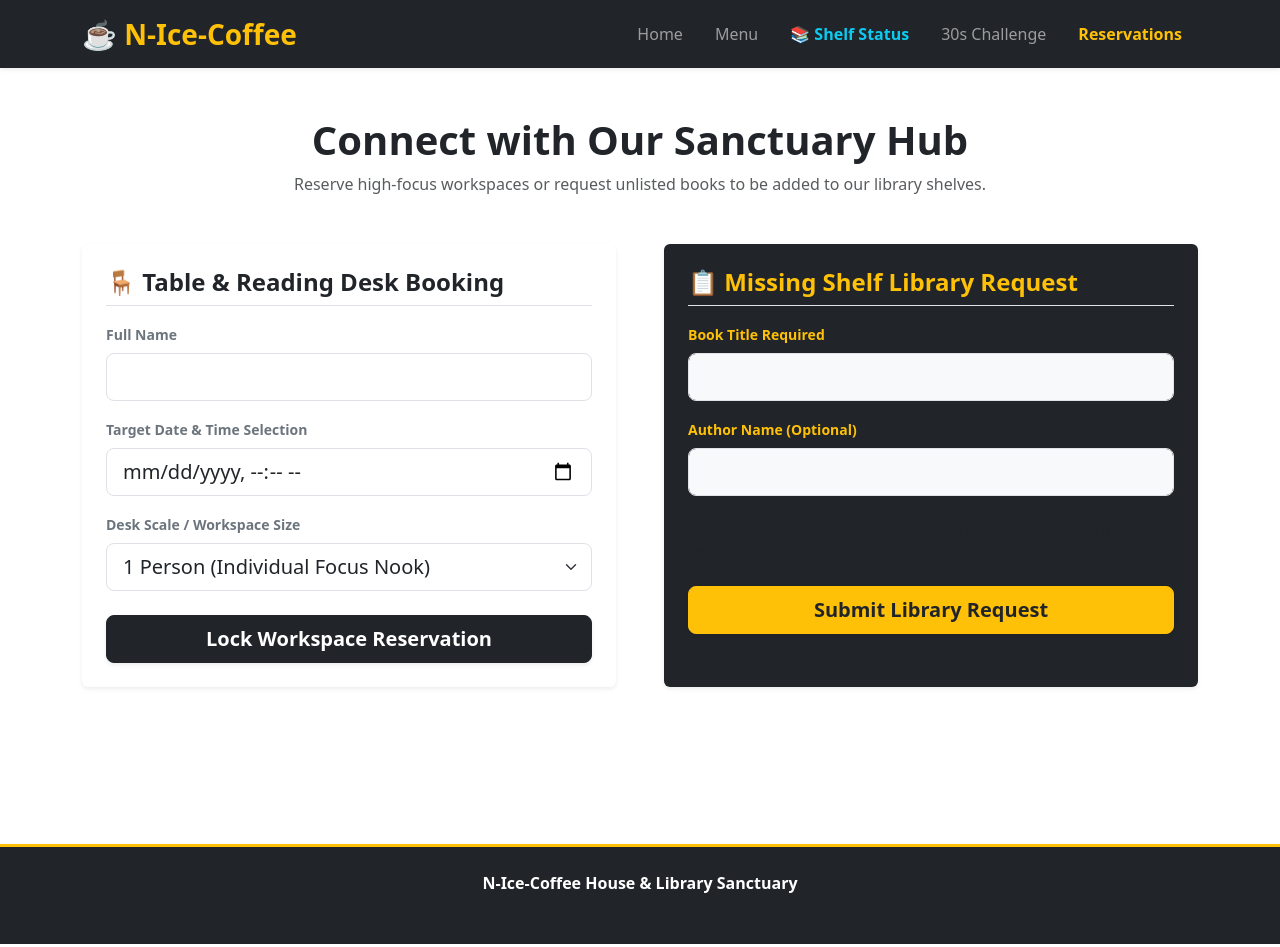
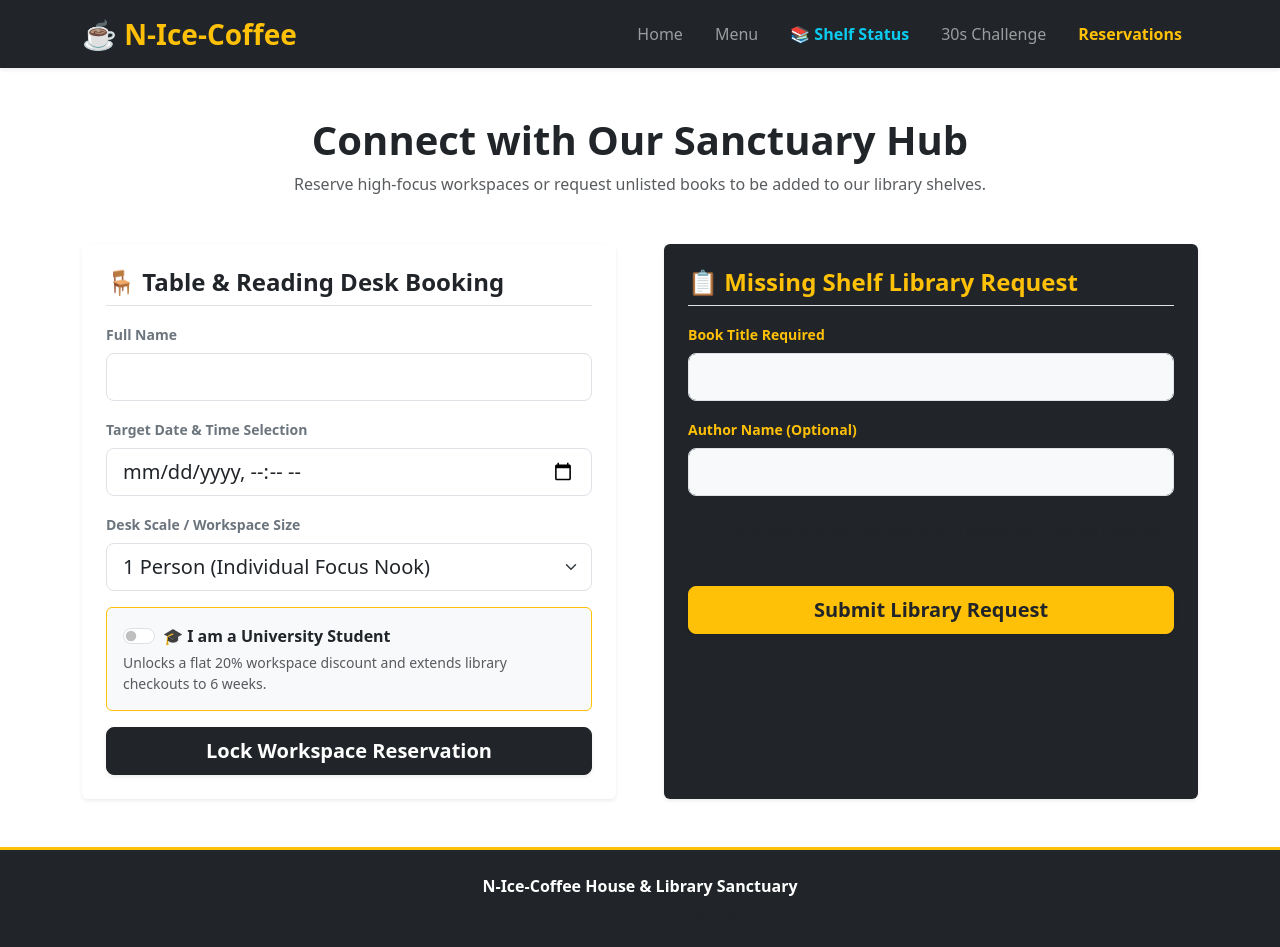
Before and after one commit to 12431093-pixel/n-ice-coffee, a React (Create React App) app: page /contact in a window 1280 px wide. Built offline with nearby package versions, Linux system fonts and the light colour scheme.

Commit message:
Feature: Added dynamic Student Hub registration validation with workspace rewards

```diff
--- a/src/Pages/Contact.js
+++ b/src/Pages/Contact.js
@@ -1,20 +1,32 @@
 import React, { useState } from 'react';
 
 const Contact = () => {
-  const [booking, setBooking] = useState({ name: '', date: '', guests: '1' });
+  const [booking, setBooking] = useState({ name: '', date: '', guests: '1', isStudent: false, studentId: '' });
   const [bookRequest, setBookRequest] = useState({ title: '', author: '' });
   const [receiptMessage, setReceiptMessage] = useState('');
 
   const handleBookingSubmit = (e) => {
     e.preventDefault();
-    setReceiptMessage(`Reservation confirmed for ${booking.name}! We have reserved a workspace for ${booking.guests} guest(s) on ${booking.date.replace('T', ' ')}.`);
-    setBooking({ name: '', date: '', guests: '1' });
+
+    // Check if student verification logic applies
+    if (booking.isStudent && booking.studentId.trim() !== '') {
+      setReceiptMessage(
+        `🎉 Student Special Applied! Reservation confirmed for ${booking.name}. Your individual study nook is locked in for ${booking.date.replace('T', ' ')}. A 20% discount has been applied to your order, and your library checkout limit is extended to 6 weeks!`
+      );
+    } else {
+      setReceiptMessage(
+        `Reservation confirmed for ${booking.name}! We have reserved a workspace for ${booking.guests} guest(s) on ${booking.date.replace('T', ' ')}.`
+      );
+    }
+
+    // Clear state inputs
+    setBooking({ name: '', date: '', guests: '1', isStudent: false, studentId: '' });
   };
 
   const handleBookRequestSubmit = (e) => {
     e.preventDefault();
     setReceiptMessage(`Library request logged! Our team will acquire "${bookRequest.title}" by ${bookRequest.author || 'Unknown Author'} and secure it on our shelves.`);
-    setBookRequest({ title: '', author: '' });
+    setBookRequest({ title: '', author: '' }); // clear state inputs
   };
 
   return (
@@ -31,6 +43,7 @@ const Contact = () => {
       )}
 
       <div className="row g-5">
+        {/* Form Column 1: Table Workspace Reservation Engine with Student Perk */}
         <div className="col-md-6">
           <div className="card p-4 border-0 shadow-sm bg-white h-100">
             <h4 className="fw-bold text-dark mb-3 border-bottom pb-2">🪑 Table & Reading Desk Booking</h4>
@@ -43,19 +56,53 @@ const Contact = () => {
                 <label className="form-label small fw-bold text-secondary">Target Date & Time Selection</label>
                 <input type="datetime-local" className="form-control form-control-lg" required value={booking.date} onChange={(e) => setBooking({ ...booking, date: e.target.value })} />
               </div>
-              <div className="mb-4">
+              <div className="mb-3">
                 <label className="form-label small fw-bold text-secondary">Desk Scale / Workspace Size</label>
-                <select className="form-select form-select-lg" value={booking.guests} onChange={(e) => setBooking({ ...booking, guests: e.target.value })}>
+                <select className="form-select form-select-lg" value={booking.guests} onChange={(e) => setBooking({ ...booking, guests: e.target.value })} disabled={booking.isStudent}>
                   <option value="1">1 Person (Individual Focus Nook)</option>
                   <option value="2">2 Persons (Shared Study Desk)</option>
                   <option value="4">4 Persons (Collaborative Group Table)</option>
                 </select>
               </div>
+
+              {/* Course Requirement Met: Advanced Interactive Checkbox State Toggle Control */}
+              <div className="mb-3 p-3 bg-light rounded border border-warning">
+                <div className="form-check form-switch">
+                  <input
+                    className="form-check-input"
+                    type="checkbox"
+                    id="studentSwitch"
+                    checked={booking.isStudent}
+                    onChange={(e) => setBooking({ ...booking, isStudent: e.target.checked, guests: e.target.checked ? '1' : booking.guests })}
+                  />
+                  <label className="form-check-label fw-bold text-dark current-stud" htmlFor="studentSwitch">
+                    🎓 I am a University Student
+                  </label>
+                </div>
+                <small className="text-muted d-block mt-1">Unlocks a flat 20% workspace discount and extends library checkouts to 6 weeks.</small>
+
+                {/* Dynamically rendered conditional input block based on true/false checkbox state */}
+                {booking.isStudent && (
+                  <div className="mt-3 animate-fade-in">
+                    <label className="form-label small fw-bold text-danger">Enter Student University ID Card Number</label>
+                    <input
+                      type="text"
+                      className="form-control"
+                      placeholder="e.g., 202610432"
+                      required={booking.isStudent}
+                      value={booking.studentId}
+                      onChange={(e) => setBooking({ ...booking, studentId: e.target.value })}
+                    />
+                  </div>
+                )}
+              </div>
+
               <button type="submit" className="btn btn-dark btn-lg w-100 fw-bold shadow-sm">Lock Workspace Reservation</button>
             </form>
           </div>
         </div>
 
+        {/* Form Column 2: Shelf Inventory Request Logistics Form */}
         <div className="col-md-6">
           <div className="card p-4 border-0 shadow-sm bg-dark text-white h-100">
             <h4 className="fw-bold text-warning mb-3 border-bottom pb-2">📋 Missing Shelf Library Request</h4>
```
